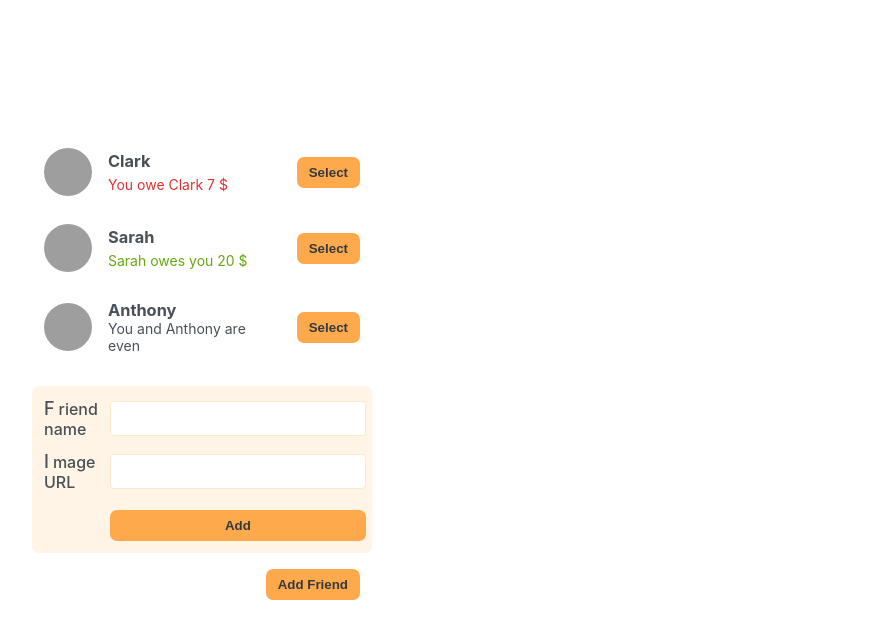
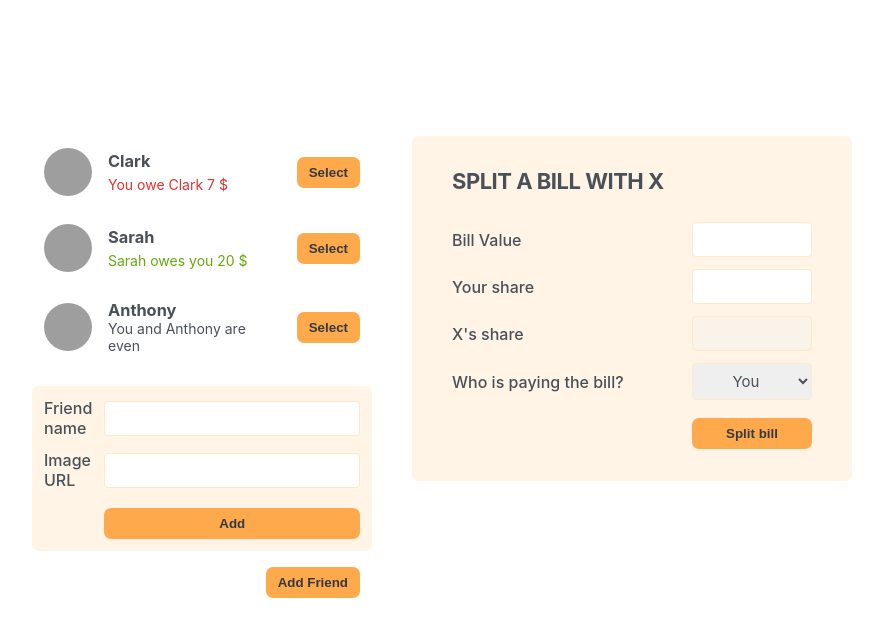
Before and after one commit to jasmindzogovic/eat-n-split, a React (Create React App) app: page / in a window 1280 px wide. Shown: the top 638 px of the page, without its empty margins (198-1081 px from the left). Built offline with nearby package versions, Linux system fonts and the light colour scheme; grey boxes are pictures that could not be loaded.

Commit message:
finished split bill component and static parts

```diff
--- a/src/App.js
+++ b/src/App.js
@@ -27,6 +27,7 @@
         <FormAddFriends />
         <Button>Add Friend</Button>
       </div>
+      <FormSplitBill />
     </div>
   );
 }
@@ -74,9 +75,34 @@
       <input type="text" />
 
       <label>Image URL</label>
-      <input type="text" />
+      <input type="url" />
 
       <Button>Add</Button>
     </form>
   );
 }
+
+function FormSplitBill() {
+  return (
+    <form className="form-split-bill">
+      <h2>Split a bill with X</h2>
+
+      <label>Bill Value</label>
+      <input type="text" />
+
+      <label>Your share</label>
+      <input type="text" />
+
+      <label>X's share</label>
+      <input type="text" disabled />
+
+      <label>Who is paying the bill?</label>
+      <select>
+        <option value="user">You</option>
+        <option value="friend">X</option>
+      </select>
+
+      <Button>Split bill</Button>
+    </form>
+  );
+}
--- a/src/index.css
+++ b/src/index.css
@@ -131,11 +131,11 @@
   font-weight: 500;
 }
 
-label::first-letter {
+/* label::first-letter {
   display: inline-block;
   margin-right: 4px;
   font-size: 1.8rem;
-}
+} */
 
 input,
 select {
```
